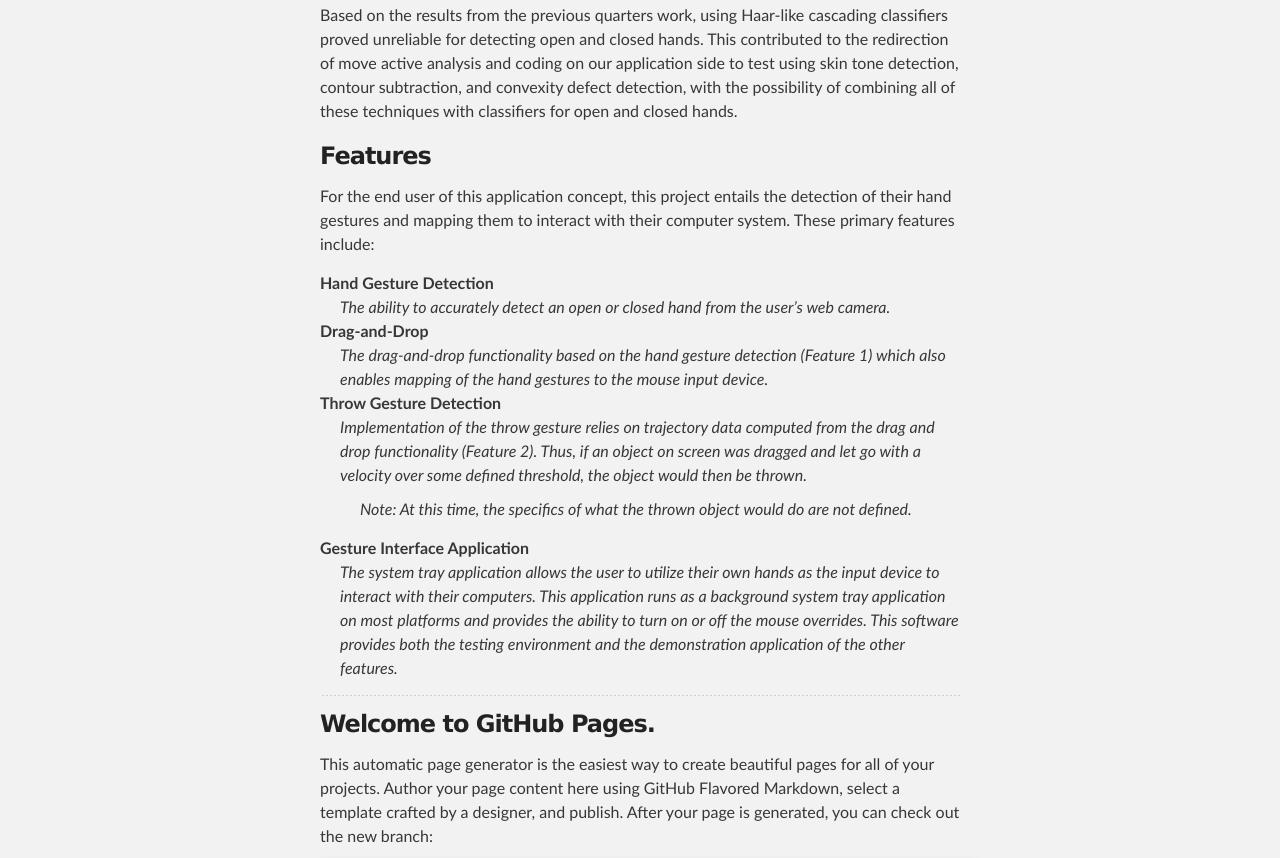
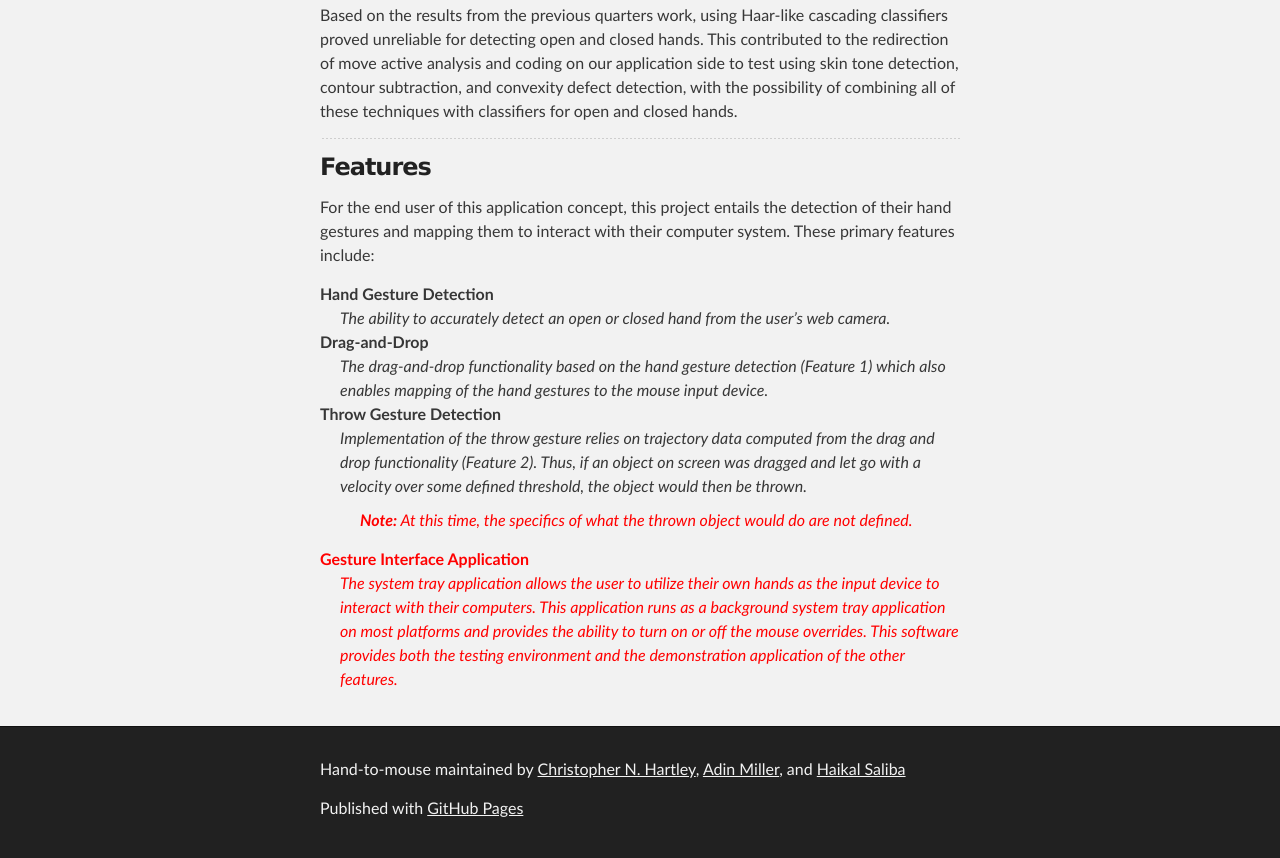
Before and after one commit to cnhartley/hand-to-mouse, a plain HTML site: page index.html in a window 1280 px wide. Shown: the part 942-1800 px from the top of the page. Drawn offline with Linux system fonts and the light colour scheme.

Commit message:
Commented out the auto-generated code

```diff
--- a/index.html
+++ b/index.html
@@ -44,6 +44,8 @@
 
 <p>Based on the results from the previous quarters work, using Haar-like cascading classifiers proved unreliable for detecting open and closed hands. This contributed to the redirection of move active analysis and coding on our application side to test using skin tone detection, contour subtraction, and convexity defect detection, with the possibility of combining all of these techniques with classifiers for open and closed hands.</p>
 
+<hr />
+
 <h3><a name="features-overview-section" class="anchor" href="#features-overview-section"><span class="octicon octicon-link"></span></a>Features</h3>
 
 <p>For the end user of this application concept, this project entails the detection of their hand gestures and mapping them to interact with their computer system. These primary features include:</p>
@@ -55,12 +57,13 @@
     <dd>The drag-and-drop functionality based on the hand gesture detection (Feature 1) which also enables mapping of the hand gestures to the mouse input device.</dd>
   <dt>Throw Gesture Detection</dt>
     <dd>Implementation of the throw gesture relies on trajectory data computed from the drag and drop functionality (Feature 2). Thus, if an object on screen was dragged and let go with a velocity over some defined threshold, the object would then be thrown.
-<p><em><color="red">Note:</color> At this time, the specifics of what the thrown object would do are not defined.</em></p></dd>
+<p><em><strong><font color="red">Note:</color></strong> At this time, the specifics of what the thrown object would do are not defined.</em></p></dd>
   <dt>Gesture Interface Application</dt>
     <dd>The system tray application allows the user to utilize their own hands as the input device to interact with their computers. This application runs as a background system tray application on most platforms and provides the ability to turn on or off the mouse overrides. This software provides both the testing environment and the demonstration application of the other features.</dd>
 </dl>
 
 
+<!-- Original autogenerated HTML code; for now just commented out.
 <hr />
 
 <h3><a name="welcome-to-github-pages" class="anchor" href="#welcome-to-github-pages"><span class="octicon octicon-link"></span></a>Welcome to GitHub Pages.</h3>
@@ -92,6 +95,7 @@ $ git checkout gh-pages
 <a name="support-or-contact" class="anchor" href="#support-or-contact"><span class="octicon octicon-link"></span></a>Support or Contact</h3>
 
 <p>Having trouble with Pages? Check out the documentation at <a href="http://help.github.com/pages">http://help.github.com/pages</a> or contact <a href="mailto:support@github.com">support@github.com</a> and we’ll help you sort it out.</p>
+-->
       </section>
     </div>
 
```
